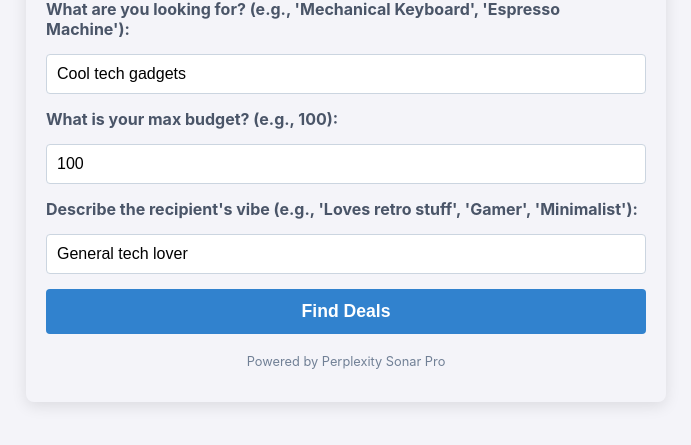
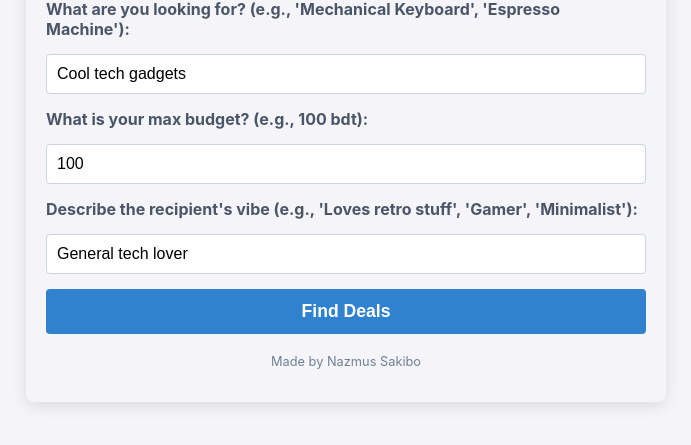
Before and after one commit to hashtagsakib/deal-sniper, a Flask app: page / in a window 1280 px wide. Shown: the part 151-596 px from the top of the page, without its empty margins (294-985 px from the left). Run offline with Flask 3, Linux system fonts and the light colour scheme; parts of the project's set-up code (start-up, migrations or seed data) failed here and were passed over.

Commit message:
add a footer

```diff
--- a/templates/index.html
+++ b/templates/index.html
@@ -19,7 +19,7 @@
         <label for="item">What are you looking for? (e.g., 'Mechanical Keyboard', 'Espresso Machine'):</label>
         <input type="text" id="item" name="item" value="Cool tech gadgets">
 
-        <label for="budget">What is your max budget? (e.g., 100):</label>
+        <label for="budget">What is your max budget? (e.g., 100 bdt):</label>
         <input type="number" id="budget" name="budget" value="100">
 
         <label for="personality">Describe the recipient's vibe (e.g., 'Loves retro stuff', 'Gamer', 'Minimalist'):</label>
@@ -27,6 +27,6 @@
 
         <button type="submit">Find Deals</button>
     </form>
-    <p class="disclaimer">Powered by Perplexity Sonar Pro</p>
+    <p class="disclaimer">Made by Nazmus Sakibo</p>
 </body>
 </html>
```
